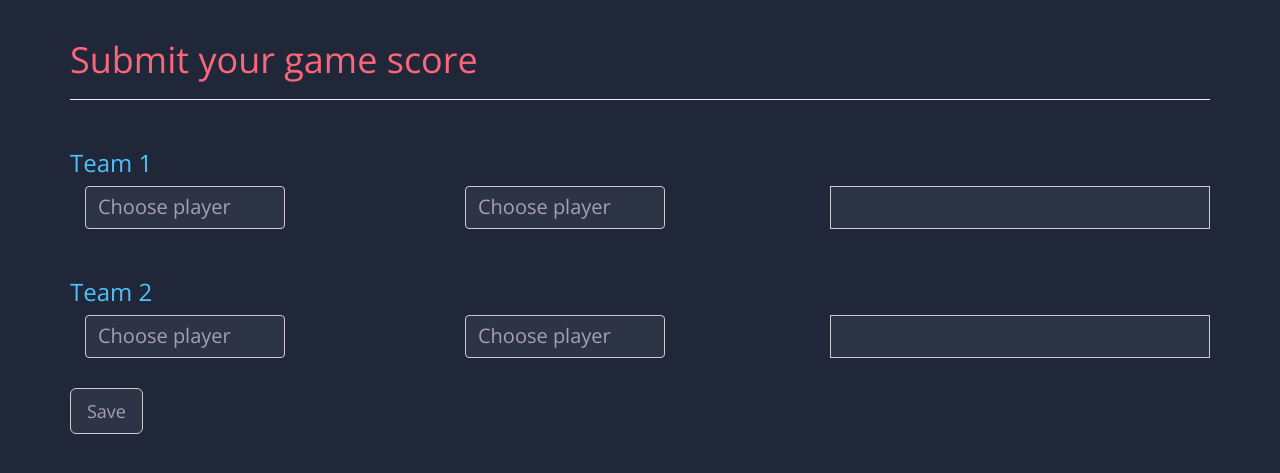
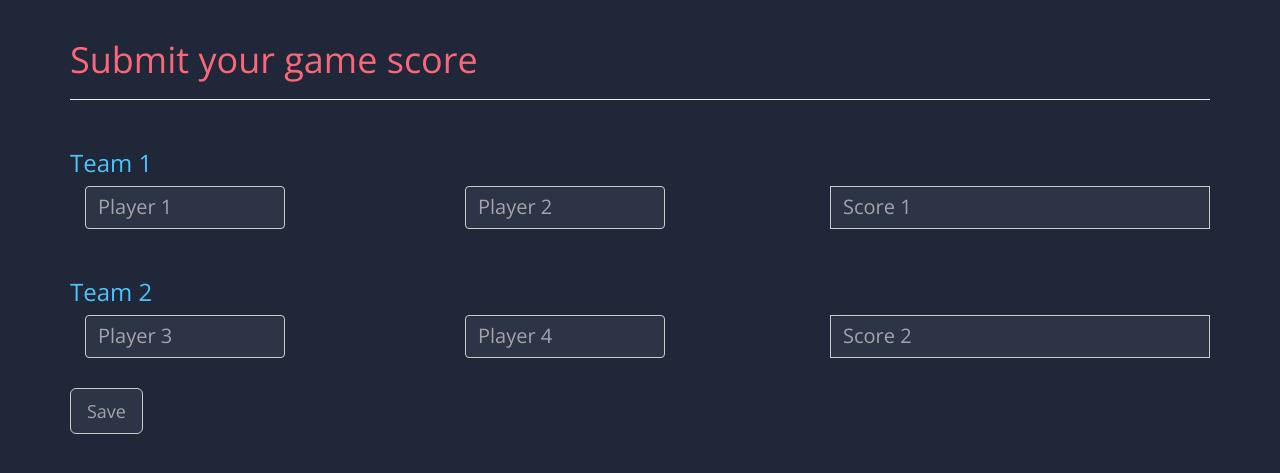
Before and after one commit to Vrq/FoosballRatingApp, a web app: page /submit.html in a window 1280 px wide. Shown: the top 473 px of the page. Run offline with its HTML, style and script files only (its server is not run), Linux system fonts and the light colour scheme; data that the repository does not hold is empty; some libraries are stand-ins or nearby versions.

Commit message:
css update

```diff
--- a/src/main/webapp/css/mainStylesheet.css
+++ b/src/main/webapp/css/mainStylesheet.css
@@ -13,6 +13,7 @@ body {
     font-size: 20px;
     text-align: left;
     width: 70%;
+    height: 300px;
     margin: 400 auto;
     display: table;
     padding: 0 0 8em 0;
@@ -32,17 +33,7 @@ body {
     background-color: #464A52;
 }
 
-/*.dropdown button {*/
-/*color: #A7A1AE;*/
-/*background-color: #2C3446;*/
-/*}*/
-
-/*.dropdown ul {*/
-/*color: #A7A1AE;*/
-/*background-color: #2C3446;*/
-/*}*/
-
-#button-save, #button-dashboard{
+#button-save, #button-dashboard {
     color: #A7A1AE;
     background-color: #2C3446;
 }
@@ -77,16 +68,22 @@ input[type="text"] {
 select {
     -webkit-appearance: none;
     font-size: 20px;
+    -moz-appearance: none;
 }
 
 .form-control[disabled] {
     background-color: #2C3446;
 }
 
-th.player{
+th.player {
     color: #4DC3FA;
 }
 
-table{
+table {
     font-size: 20px;
 }
+
+select option {
+    background-color: #2C3446;
+    color: #A7A1AE;
+}
--- a/src/main/webapp/submit.html
+++ b/src/main/webapp/submit.html
@@ -17,7 +17,7 @@
             <h3>Team 1</h3>
             <div class="col-sm-4 col-md-4 col-lg-4">
                 <select class="form-control">
-                    <option>Choose player</option>
+                    <option>Player 1</option>
                     <option>Ania</option>
                     <option>Anastasiia</option>
                     <option>Marcin</option>
@@ -27,7 +27,7 @@
             </div>
             <div class="col-sm-4 col-md-4 col-lg-4">
                 <select class="form-control">
-                    <option>Choose player</option>
+                    <option>Player 2</option>
                     <option>Ania</option>
                     <option>Anastasiia</option>
                     <option>Marcin</option>
@@ -36,14 +36,21 @@
                 </select>
             </div>
             <div class="col-sm-4 col-md-4 col-lg-4 input-group">
-                <input type="text" class="form-control" id="usr1">
+                <select class="form-control">
+                    <option>Score 1</option>
+                    <option>0</option>
+                    <option>1</option>
+                    <option>2</option>
+                    <option>3</option>
+                    <option>4</option>
+                </select>
             </div>
         </div>
         <div class="row">
             <h3>Team 2</h3>
             <div class="col-sm-4 col-md-4 col-lg-4">
                 <select class="form-control">
-                    <option>Choose player</option>
+                    <option>Player 3</option>
                     <option>Ania</option>
                     <option>Anastasiia</option>
                     <option>Marcin</option>
@@ -54,7 +61,7 @@
             <div class="col-sm-4 col-md-4 col-lg-4">
 
                 <select class="form-control">
-                    <option>Choose player</option>
+                    <option>Player 4</option>
                     <option>Ania</option>
                     <option>Anastasiia</option>
                     <option>Marcin</option>
@@ -63,7 +70,14 @@
                 </select>
             </div>
             <div class="col-sm-4 col-md-4 col-lg-4 input-group">
-                <input type="text" class="form-control" id="usr">
+                <select class="form-control">
+                    <option>Score 2</option>
+                    <option>0</option>
+                    <option>1</option>
+                    <option>2</option>
+                    <option>3</option>
+                    <option>4</option>
+                </select>
             </div>
         </div>
         <div class="row">
@@ -134,8 +148,8 @@
     var element = ".form-control";
     var gamescore = ".score-input";
     var ratingupdate = ".rating-update";
-    var button_dashboard="#button-dashboard";
-    $(document).ready(function() {
+    var button_dashboard = "#button-dashboard";
+    $(document).ready(function () {
         $(ratingupdate).hide();
         $(button_save).click(function () {
             $(element).prop('disabled', true);
@@ -143,7 +157,7 @@
             $(ratingupdate).show();
         });
         $(button_dashboard).click(function () {
-            window.location.href='index.html';
+            window.location.href = 'index.html';
         });
     });
 </script>
```
Also changed, not shown: src/main/webapp/css/bootstrapShadowing.css (+9 -3 lines).
